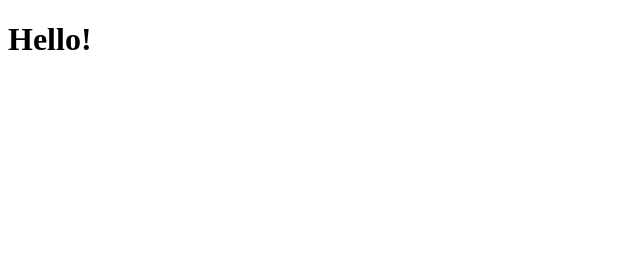
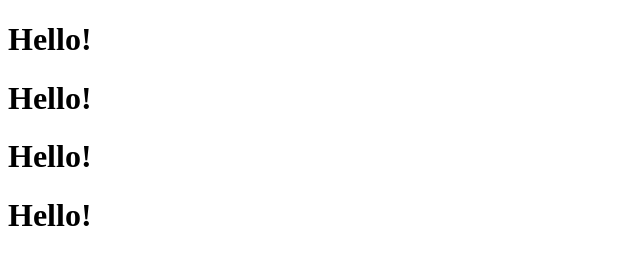
Before and after one commit to ghoasta/Client-Side-project1, a plain HTML site: page index.html in a window 1280 px wide. Shown: the whole page, without its empty margins (0-640 px from the left). Drawn offline with Linux system fonts and the light colour scheme.

Commit message:
First test

```diff
--- a/index.html
+++ b/index.html
@@ -10,6 +10,9 @@
     <body>
 
     <h1>Hello!</h1>
+    <h1>Hello!</h1>
+    <h1>Hello!</h1>
+    <h1>Hello!</h1>
 
 
     </body>
```
